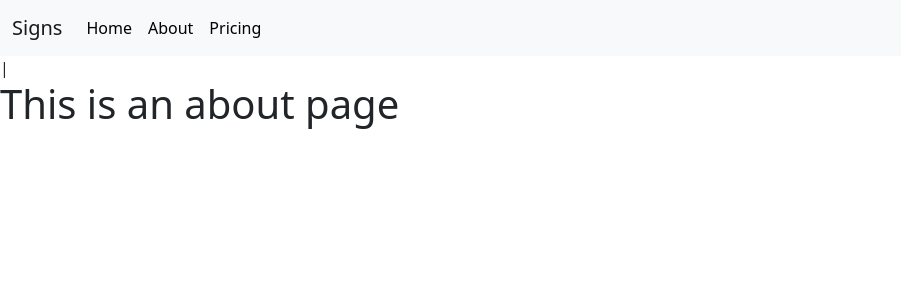
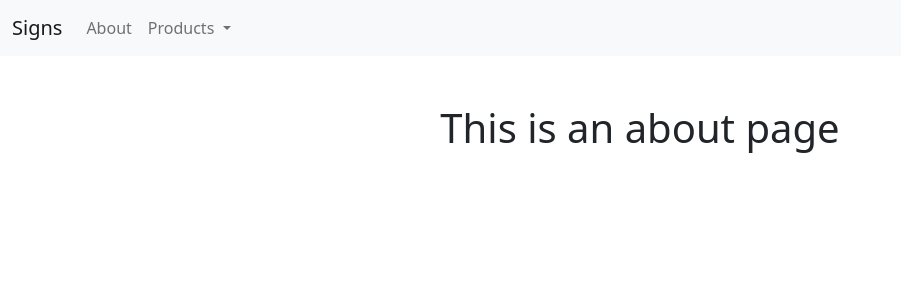
Before and after one commit to rybrockdev/signs, a Vue app: page /about in a window 1280 px wide. Shown: the top 300 px of the page, without its empty margins (0-901 px from the left). Built offline with nearby package versions, Linux system fonts and the light colour scheme.

Commit message:
added drop down item for nav to contain product links

```diff
--- a/src/components/Navbar.vue
+++ b/src/components/Navbar.vue
@@ -1,20 +1,28 @@
 <template>
 <nav class="navbar navbar-expand-lg navbar-light bg-light">
   <div class="container-fluid">
-          <router-link class="navbar-brand text-decoration-none" to="/">Signs</router-link>
-    <button class="navbar-toggler" type="button" data-bs-toggle="collapse" data-bs-target="#navbarNavAltMarkup" aria-controls="navbarNavAltMarkup" aria-expanded="false" aria-label="Toggle navigation">
+    <router-link class="navbar-brand" to="/">Signs</router-link>
+    <button class="navbar-toggler" type="button" data-bs-toggle="collapse" data-bs-target="#navbarNavDropdown" aria-controls="navbarNavDropdown" aria-expanded="false" aria-label="Toggle navigation">
       <span class="navbar-toggler-icon"></span>
     </button>
-    <div class="collapse navbar-collapse" id="navbarNavAltMarkup">
-      <div class="navbar-nav">
-           <router-link class="nav-item text-decoration-none mx-2" to="/">Home</router-link>
-           <router-link class="nav-item text-decoration-none mx-2" to="/about">About</router-link>
-           <router-link class="nav-item text-decoration-none mx-2" to="/pricing">Pricing</router-link>
-      </div>
+    <div class="collapse navbar-collapse" id="navbarNavDropdown">
+      <ul class="navbar-nav">
+        <li class="nav-item">
+          <router-link class="nav-link" to="/about">About</router-link>
+        </li>
+        <li class="nav-item dropdown">
+          <router-link class="nav-link dropdown-toggle" to="#" id="navbarDropdownMenuLink" role="button" data-bs-toggle="dropdown" aria-expanded="false">
+            Products
+          </router-link>
+          <ul class="dropdown-menu" aria-labelledby="navbarDropdownMenuLink">
+            <li><router-link class="dropdown-item" to="/signage">Signage</router-link></li>
+            <li><router-link class="dropdown-item" to="/workwear">Workwear</router-link></li>
+          </ul>
+        </li>
+      </ul>
     </div>
   </div>
 </nav>
-  |
 </template>
 
 <script>
--- a/src/router/index.js
+++ b/src/router/index.js
@@ -1,5 +1,11 @@
 import { createRouter, createWebHistory } from 'vue-router'
 import Home from '../views/Home.vue'
+import About from '../views/About.vue'
+import Signage from '../views/Signage.vue'
+import Workwear from '../views/Workwear.vue'
+
+
+
 
 const routes = [
   {
@@ -10,10 +16,17 @@ const routes = [
   {
     path: '/about',
     name: 'About',
-    // route level code-splitting
-    // this generates a separate chunk (about.[hash].js) for this route
-    // which is lazy-loaded when the route is visited.
-    component: () => import(/* webpackChunkName: "about" */ '../views/About.vue')
+    component: About
+  },
+  {
+    path: '/signage',
+    name: 'Signage',
+    component: Signage
+  },
+  {
+    path: '/workwear',
+    name: 'Workwear',
+    component: Workwear
   }
 ]
 
--- a/src/views/About.vue
+++ b/src/views/About.vue
@@ -1,5 +1,7 @@
 <template>
-  <div class="about">
-    <h1>This is an about page</h1>
+  <div id="about">
+    <div class="container mt-5">
+    <h1 class="text-center">This is an about page</h1>
+    </div>
   </div>
 </template>
--- a/src/views/Home.vue
+++ b/src/views/Home.vue
@@ -1,5 +1,8 @@
 <template>
   <div class="home">
+    <div class="container">
+    <h1 class="text-center mt-5">This is the homepage</h1>
+    </div>
   </div>
 </template>
 
@@ -7,7 +10,6 @@
 // @ is an alias to /src
 
 export default {
-  name: 'Home',
   components: {
 
   }
--- /dev/null
+++ b/src/views/Signage.vue
@@ -0,0 +1,18 @@
+<template>
+<div id="signage">
+<div class="container mt-5">
+      <h1 class="text-center">this is the signage page would be</h1>
+  </div>
+</div>
+
+</template>
+
+<script>
+export default {
+    name: 'Signage'
+}
+</script>
+
+<style>
+
+</style>
--- /dev/null
+++ b/src/views/Workwear.vue
@@ -0,0 +1,18 @@
+<template>
+  <div id="workwear">
+      <div class="container mt-5">
+          <h1 class="text-center">Here is where the clothing would be</h1>
+      </div>
+  </div>
+</template>
+
+<script>
+export default {
+    name: "Workwear"
+
+}
+</script>
+
+<style>
+
+</style>
```
